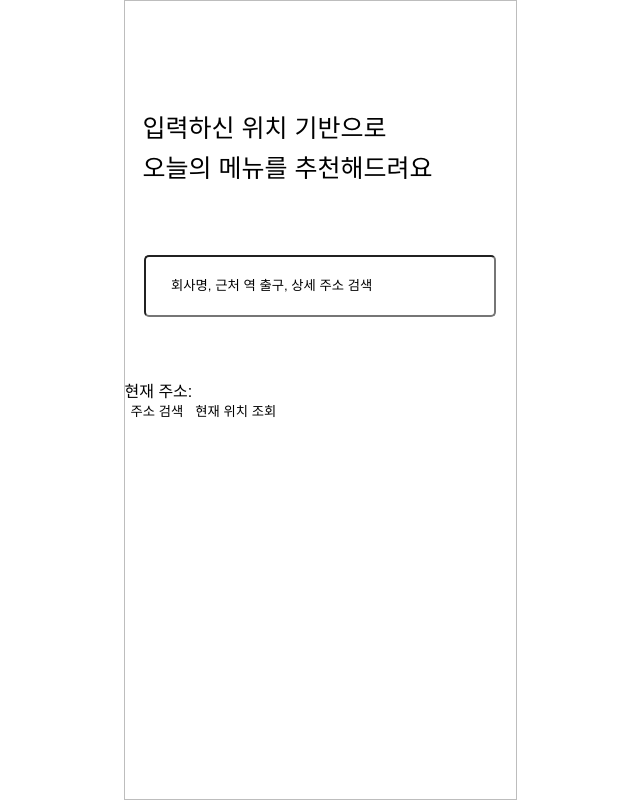
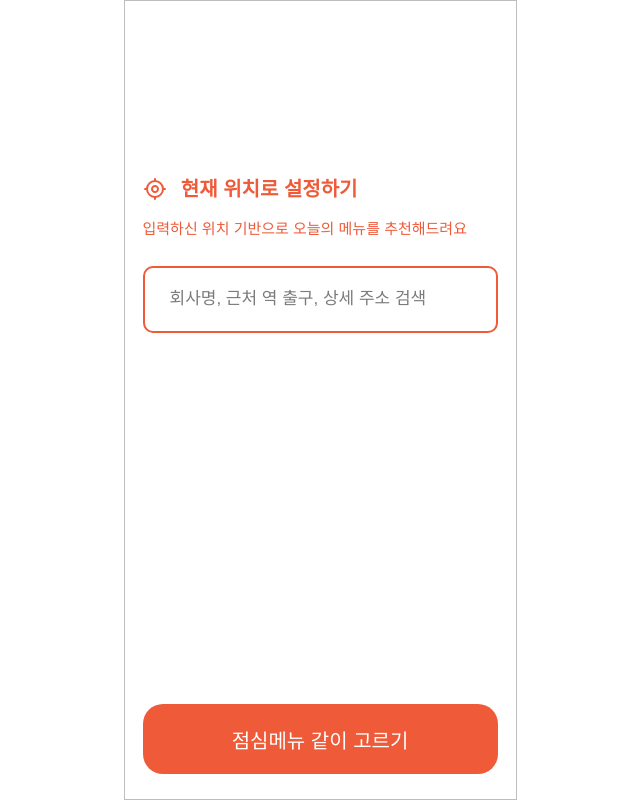
Before and after one commit to bringvotrevin/todays-menu-front, a React (Create React App) app: page /location in a window 1280 px wide. Shown: the whole page, without its empty margins (320-960 px from the left). Built offline with nearby package versions, Linux system fonts and the light colour scheme.

Commit message:
feat: find address BottomSheet (#1)

```diff
--- /dev/null
+++ b/src/components/common/modal/BottomSheet.styled.tsx
@@ -0,0 +1,42 @@
+import styled from 'styled-components';
+
+export const ModalBackground = styled.div`
+  position: fixed;
+  top: 50%;
+  left: 50%;
+  transform: translate(-50%, -50%);
+  max-width: 390px;
+  width: 100%;
+  height: 100%;
+  background-color: rgba(0, 0, 0, 0.5);
+`;
+
+export const SlideBar = styled.div`
+  margin: 0 auto 14px;
+  width: 50px;
+  height: 4px;
+  border-radius: 10px;
+  background-color: var(--color-sub-gray);
+`;
+
+export const ModalLayout = styled.div`
+  position: fixed;
+  left: 0;
+  bottom: 0;
+  width: 100%;
+  padding: 16px 5px 0;
+  background-color: #fff;
+  box-shadow: 0px -2px 2px rgba(0, 0, 0, 0.1);
+  box-sizing: border-box;
+  border-radius: 10px 10px 0 0;
+  animation: fadeInModal 0.5s ease;
+
+  @keyframes fadeInModal {
+    from {
+      transform: translateY(100%);
+    }
+    to {
+      transform: translateY(0);
+    }
+  }
+`;
--- /dev/null
+++ b/src/components/common/modal/BottomSheet.tsx
@@ -0,0 +1,20 @@
+import React from 'react';
+import { ModalBackground, ModalLayout, SlideBar } from './BottomSheet.styled';
+
+type Props = {
+  children: React.ReactNode;
+  handleModalClose: React.MouseEventHandler<HTMLDivElement>;
+};
+
+const BottomSheet = (props: Props) => {
+  return (
+    <ModalBackground onClick={props.handleModalClose}>
+      <ModalLayout onClick={(event: React.MouseEvent<HTMLDivElement>) => event.stopPropagation()}>
+        <SlideBar />
+        {props.children}
+      </ModalLayout>
+    </ModalBackground>
+  );
+};
+
+export default BottomSheet;
--- /dev/null
+++ b/src/pages/Location/Location.styled.ts
@@ -0,0 +1,49 @@
+import { styled } from 'styled-components';
+import icon_location from '../../assets/images/btn-getLocation.svg';
+
+export const Layout = styled.div`
+  width: 100%;
+  height: 100%;
+  padding: 176px 18px 25px;
+  display: flex;
+  flex-direction: column;
+  justify-content: space-between;
+`;
+
+export const GetCurrentLocationButton = styled.button`
+  width: 215px;
+  font-size: var(--lg);
+  font-weight: var(--font-semi-bold);
+  color: var(--color-main-orange);
+  background: url(${icon_location}) no-repeat 0 0/ 24px;
+  text-align: right;
+  line-height: 24px;
+`;
+
+export const Title = styled.h1`
+  font-size: var(--sm);
+  color: var(--color-main-orange);
+  margin: 20px 0 0 0;
+`;
+
+export const Form = styled.form`
+  flex-grow: 1;
+  display: flex;
+  flex-direction: column;
+  justify-content: space-between;
+`;
+
+export const AddressInput = styled.input`
+  width: 100%;
+  margin: 30px auto;
+  padding: 21px 0 22px 25px;
+  border: 2px solid var(--color-main-orange);
+  border-radius: 10px;
+  display: block;
+  font-size: var(--md);
+  cursor: pointer;
+
+  &::placeholder {
+    color: var(--color-sub-gray);
+  }
+`;
--- a/src/pages/Location/Location.tsx
+++ b/src/pages/Location/Location.tsx
@@ -1,13 +1,24 @@
-import React, { useState } from 'react';
+import React, { useEffect, useRef, useState } from 'react';
+import { useNavigate } from 'react-router-dom';
 import axios from 'axios';
 import DaumPostcodeEmbed, { Address } from 'react-daum-postcode';
-import styled from 'styled-components';
+import BottomSheet from '../../components/common/modal/BottomSheet';
+import * as S from './Location.styled';
 
 const Location: React.FC = () => {
+  const navigate = useNavigate();
   const [modalOn, setModalOn] = useState<boolean>(false);
   const [address, setAddress] = useState<string>('');
   const [latitude, setLatitude] = useState<number | null>(null);
   const [longitude, setLongitude] = useState<number | null>(null);
+  const addressInput = useRef<HTMLInputElement>(null);
+
+  useEffect(() => {
+    if (addressInput.current) {
+      addressInput.current.value = address;
+    }
+  }, [address]);
+
   const handlePostcodeModal = () => {
     setModalOn(true);
   };
@@ -49,46 +60,46 @@ const Location: React.FC = () => {
     }
   };
 
+  const handleSubmit = () => {
+    navigate('/random-menu/1');
+  };
+
+  const handleModalClose = (event: React.MouseEvent<HTMLDivElement>) => {
+    event.stopPropagation();
+    event.preventDefault();
+    setModalOn(false);
+  };
+
   return (
-    <div>
-      <Header>
-        입력하신 위치 기반으로
-        <br /> 오늘의 메뉴를 추천해드려요
-      </Header>
-      <AddressInput placeholder="회사명, 근처 역 출구, 상세 주소 검색" readOnly />
-      <div>현재 주소: {address}</div>
-      <button onClick={handlePostcodeModal}>주소 검색</button>
-      <button onClick={getCurrentLocation}>현재 위치 조회</button>
+    <>
+      <S.Layout>
+        <S.GetCurrentLocationButton onClick={getCurrentLocation}>현재 위치로 설정하기</S.GetCurrentLocationButton>
+        <S.Title>입력하신 위치 기반으로 오늘의 메뉴를 추천해드려요</S.Title>
+        <S.Form>
+          <S.AddressInput placeholder="회사명, 근처 역 출구, 상세 주소 검색" readOnly onClick={handlePostcodeModal} ref={addressInput} />
+          {/* 아래 버튼은 임시로 넣어놓은거라 공통 컴포넌트로 교체 예정입니다! */}
+          <button
+            style={{
+              height: '70px',
+              borderRadius: '20px',
+              backgroundColor: 'var(--color-main-orange)',
+              color: 'white',
+              fontSize: 'var(--lg)',
+            }}
+            onClick={handleSubmit}
+          >
+            점심메뉴 같이 고르기
+          </button>
+        </S.Form>
+      </S.Layout>
+      {/* 모달은 포탈 써서 전역으로 나중에 바꿀게요!! */}
       {modalOn && (
-        <PostcodeModal>
-          <DaumPostcodeEmbed onComplete={handleComplete} autoClose />
-        </PostcodeModal>
+        <BottomSheet handleModalClose={handleModalClose}>
+          <DaumPostcodeEmbed onComplete={handleComplete} autoClose style={{ width: '100%', height: 500 }} />
+        </BottomSheet>
       )}
-    </div>
+    </>
   );
 };
 
 export default Location;
-
-const PostcodeModal = styled.div`
-  width: 500px;
-  height: 800px;
-`;
-
-const Header = styled.h1`
-  font-size: 25px;
-  margin: 107px 0 0 18px;
-  line-height: 40px;
-`;
-
-const AddressInput = styled.input`
-  width: 90%;
-  margin: 67px auto;
-  padding: 21px 0 22px 25px;
-  border-radius: 5px;
-  display: block;
-
-  &::placeholder {
-    color: var(--light-gray);
-  }
-`;
--- a/src/styles/GlobalStyle.js
+++ b/src/styles/GlobalStyle.js
@@ -10,6 +10,7 @@ export const GlobalStyle = createGlobalStyle`
   ${reset}
 
   :root {
+    --vh: 100%;
     /* color */
     --color-main-orange: #EF5A39;
     --color-sub-gray: #7B7B7B;
@@ -18,6 +19,13 @@ export const GlobalStyle = createGlobalStyle`
     --font-bold: 700;
     --font-semi-bold: 600;
     --font-medium: 500;
+
+    --xs: 12px;
+    --sm: 15px;
+    --md: 17px;
+    --lg: 20px;
+    --xl: 25px;
+    --xxl: 27px;
   }
 
   * {
@@ -46,9 +54,20 @@ export const GlobalStyle = createGlobalStyle`
 
   button {
     border: 0;
+    padding: 0;
     background: transparent;
     cursor: pointer;
   }
 
+  input {
+    -webkit-appearance: none;
+    -moz-appearance: none;
+    appearance: none;
+    box-shadow: none;
+    border: none;
+    border-radius: 0;
+    padding: 0;
+    box-sizing: border-box;
+  }
 
 `;
```
Also changed, not shown: src/assets/images/btn-getLocation.svg (added), 1 other file (tests, documents, lock files or other folders).
